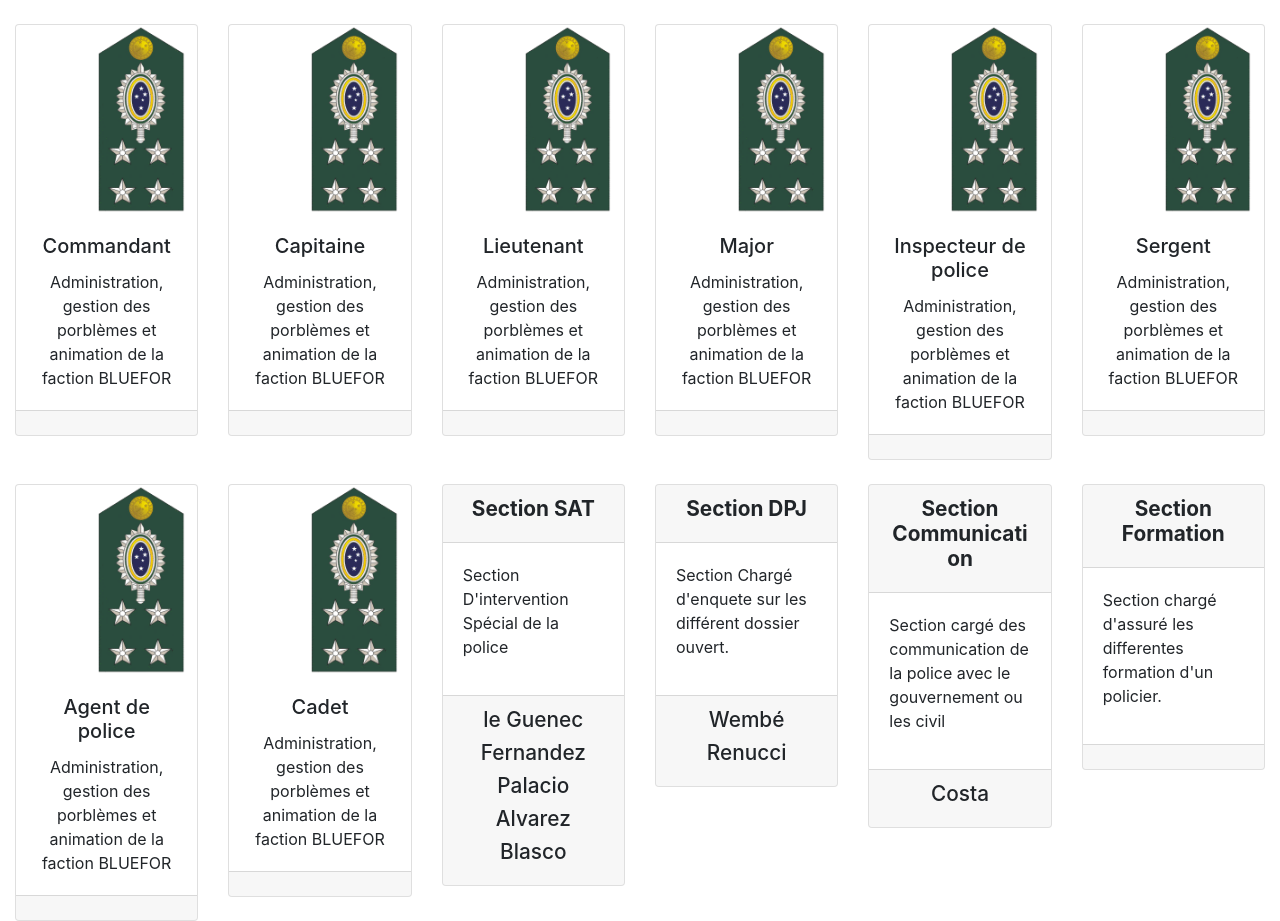
After one commit to ErwanMoreau/Nueva, a PHP site: the page made by view/hierachie.php in a window 1280 px wide. The commit adds this page. Run offline with PHP 8.4, Linux system fonts and the light colour scheme; the template is opened without the code that fills it, so the values that code supplies are empty; the visitor is signed in with stand-in values (Sample User, id 1); some libraries are stand-ins or nearby versions.

Commit message:
Add Hierachy page

```diff
--- a/css/style.css
+++ b/css/style.css
@@ -310,3 +310,16 @@
 .customDate{
   font-size: 0.6rem;
 }
+
+
+
+.customTitleHieBis{
+  font-size: 1.2rem;
+}
+.customTitleHie{
+  font-size: 1.3rem;
+}
+.card-img-top{
+  width: 50%!important;
+  margin-left: 80px;
+}
--- /dev/null
+++ b/view/hierachie.php
@@ -0,0 +1,304 @@
+<?php
+if( !isset($_SESSION['acces'])){
+    header('Location: index.php?id=1');
+}
+    require './app/bdd.php';
+
+    $com = $connexion->prepare('SELECT * FROM user WHERE id_grade= 8');
+    $com->execute();
+    $commandant = $com->fetchAll(PDO::FETCH_ASSOC);
+
+    $cap = $connexion->prepare('SELECT * FROM user WHERE id_grade= 7');
+    $cap->execute();
+    $capitaine = $cap->fetchAll(PDO::FETCH_ASSOC);
+
+    $lieut = $connexion->prepare('SELECT * FROM user WHERE id_grade= 6');
+    $lieut->execute();
+    $lieutenant = $lieut->fetchAll(PDO::FETCH_ASSOC);
+
+    $maj = $connexion->prepare('SELECT * FROM user WHERE id_grade= 5');
+    $maj->execute();
+    $major = $maj->fetchAll(PDO::FETCH_ASSOC);
+
+    $insp = $connexion->prepare('SELECT * FROM user WHERE id_grade= 4');
+    $insp->execute();
+    $inspecteur = $insp->fetchAll(PDO::FETCH_ASSOC);
+
+    $serg = $connexion->prepare('SELECT * FROM user WHERE id_grade= 3');
+    $serg->execute();
+    $sergent = $serg->fetchAll(PDO::FETCH_ASSOC);
+
+    $ag = $connexion->prepare('SELECT * FROM user WHERE id_grade= 2');
+    $ag->execute();
+    $agent = $ag->fetchAll(PDO::FETCH_ASSOC);
+
+    $sql = $connexion->prepare('SELECT * FROM user WHERE id_grade= 1');
+    $sql->execute();
+    $cadet = $sql->fetchAll(PDO::FETCH_ASSOC);
+?>
+<div class="container-fluid mt-4">
+
+  <div class="row">
+      <!-- Commandant -->
+      <div class="col-md-2">
+          <div class="card customTAC">
+              <img src="image/epaulette.gif" class="card-img-top" alt="">
+              <div class="card-body">
+                <h5 class="card-title">Commandant</h5>
+                <p class="card-text"> Administration, gestion des porblèmes et animation de la faction BLUEFOR</p>
+              </div>
+              <div class="card-footer">
+                <div class="row customTAC">
+                    <?php foreach ($commandant as $key):?>
+                        <div class="col-md-12">
+                        <h2 class="customTitleHieBis"> <?= $key['matricule'] ?></h2>
+                        </div>
+                        <div class="col-md-12">
+                            <h1 class="customTitleHie"> <?= $key['prenom'] ?> <?= $key['nom'] ?></h1>
+                        </div>
+                    <?php endforeach ?>
+                  </div>
+              </div>
+            </div>
+      </div>
+      <!-- Capitaine -->
+      <div class="col-md-2">
+          <div class="card customTAC">
+              <img src="image/epaulette.gif" class="card-img-top" alt="">
+              <div class="card-body">
+                <h5 class="card-title">Capitaine</h5>
+                <p class="card-text"> Administration, gestion des porblèmes et animation de la faction BLUEFOR</p>
+              </div>
+              <div class="card-footer">
+                <div class="row customTAC">
+                <?php foreach ($capitaine as $key):?>
+                    <div class="col-md-12">
+                      <h2 class="customTitleHieBis"> <?= $key['matricule'] ?></h2>
+                    </div>
+                    <div class="col-md-12">
+                        <h1 class="customTitleHie"> <?= $key['prenom'] ?> <?= $key['nom'] ?></h1>
+                    </div>
+                <?php endforeach ?>
+                </div>
+              </div>
+            </div>
+      </div>
+      <!-- Lieutenant -->
+      <div class="col-md-2">
+          <div class="card customTAC">
+              <img src="image/epaulette.gif" class="card-img-top" alt="">
+              <div class="card-body">
+                <h5 class="card-title">Lieutenant</h5>
+                <p class="card-text"> Administration, gestion des porblèmes et animation de la faction BLUEFOR</p>
+              </div>
+              <div class="card-footer">
+                <div class="row customTAC">
+                    <?php foreach ($lieutenant as $key):?>
+                        <div class="col-md-12">
+                        <h2 class="customTitleHieBis"> <?= $key['matricule'] ?></h2>
+                        </div>
+                        <div class="col-md-12">
+                            <h1 class="customTitleHie"> <?= $key['prenom'] ?> <?= $key['nom'] ?></h1>
+                        </div>
+                    <?php endforeach ?>
+                </div>
+              </div>
+            </div>
+      </div>
+      <!-- Major -->
+      <div class="col-md-2">
+          <div class="card customTAC">
+              <img src="image/epaulette.gif" class="card-img-top" alt="">
+              <div class="card-body">
+                <h5 class="card-title">Major</h5>
+                <p class="card-text"> Administration, gestion des porblèmes et animation de la faction BLUEFOR</p>
+              </div>
+              <div class="card-footer">
+                <div class="row customTAC">
+                    <?php foreach ($major as $key):?>
+                        <div class="col-md-12">
+                        <h2 class="customTitleHieBis"> <?= $key['matricule'] ?></h2>
+                        </div>
+                        <div class="col-md-12">
+                            <h1 class="customTitleHie"> <?= $key['prenom'] ?> <?= $key['nom'] ?></h1>
+                        </div>
+                    <?php endforeach ?>
+                </div>
+              </div>
+            </div>
+      </div>
+      <!-- Inspecteur de Police -->
+      <div class="col-md-2">
+          <div class="card customTAC">
+              <img src="image/epaulette.gif" class="card-img-top" alt="">
+              <div class="card-body">
+                <h5 class="card-title">Inspecteur de police</h5>
+                <p class="card-text"> Administration, gestion des porblèmes et animation de la faction BLUEFOR</p>
+              </div>
+              <div class="card-footer">
+                <div class="row customTAC">
+                    <?php foreach ($inspecteur as $key):?>
+                        <div class="col-md-12">
+                        <h2 class="customTitleHieBis"> <?= $key['matricule'] ?></h2>
+                        </div>
+                        <div class="col-md-12">
+                            <h1 class="customTitleHie"> <?= $key['prenom'] ?> <?= $key['nom'] ?></h1>
+                        </div>
+                    <?php endforeach ?>
+                </div>
+              </div>
+            </div>
+      </div>
+      <!-- Sergent -->
+      <div class="col-md-2">
+          <div class="card customTAC">
+              <img src="image/epaulette.gif" class="card-img-top" alt="">
+              <div class="card-body">
+                <h5 class="card-title">Sergent</h5>
+                <p class="card-text"> Administration, gestion des porblèmes et animation de la faction BLUEFOR</p>
+              </div>
+              <div class="card-footer">
+                <div class="row customTAC">
+                    <?php foreach ($sergent as $key):?>
+                        <div class="col-md-12">
+                        <h2 class="customTitleHieBis"> <?= $key['matricule'] ?></h2>
+                        </div>
+                        <div class="col-md-12">
+                            <h1 class="customTitleHie"> <?= $key['prenom'] ?> <?= $key['nom'] ?></h1>
+                        </div>
+                    <?php endforeach ?>
+                </div>
+              </div>
+            </div>
+      </div>
+      <!-- Agent de police -->
+      <div class="col-md-2  mt-4">
+          <div class="card customTAC">
+              <img src="image/epaulette.gif" class="card-img-top" alt="">
+              <div class="card-body">
+                <h5 class="card-title">Agent de police</h5>
+                <p class="card-text"> Administration, gestion des porblèmes et animation de la faction BLUEFOR</p>
+              </div>
+              <div class="card-footer">
+                <div class="row customTAC">
+                    <?php foreach ($agent as $key):?>
+                        <div class="col-md-12">
+                        <h2 class="customTitleHieBis"> <?= $key['matricule'] ?></h2>
+                        </div>
+                        <div class="col-md-12">
+                            <h1 class="customTitleHie"> <?= $key['prenom'] ?> <?= $key['nom'] ?></h1>
+                        </div>
+                    <?php endforeach ?>
+                </div>
+              </div>
+            </div>
+      </div>
+      <!-- Cadet  -->
+      <div class="col-md-2 mt-4">
+          <div class="card customTAC">
+              <img src="image/epaulette.gif" class="card-img-top" alt="">
+              <div class="card-body">
+                <h5 class="card-title">Cadet</h5>
+                <p class="card-text"> Administration, gestion des porblèmes et animation de la faction BLUEFOR</p>
+              </div>
+              <div class="card-footer">
+                <div class="row customTAC">
+                    <?php foreach ($cadet as $key):?>
+                        <div class="col-md-12">
+                        <h2 class="customTitleHieBis"> <?= $key['matricule'] ?></h2>
+                        </div>
+                        <div class="col-md-12">
+                            <h1 class="customTitleHie"> <?= $key['prenom'] ?> <?= $key['nom'] ?></h1>
+                        </div>
+                    <?php endforeach ?>
+                </div>
+              </div>
+            </div>
+      </div>
+      <!-- SAT -->
+      <div class="col-md-2 mt-4">
+        <div class="card">
+            <div class="card-header customTAC">
+                <h1 class="customTitleHie"> <strong>Section SAT </strong></h1>
+            </div>
+            <div class="card-body">
+                <p>
+                    Section D'intervention Spécial de la police
+                </p>
+            </div>
+            <div class="card-footer">
+                <div class="row">
+                    <div class="col-md-12 customTAC">
+                        <h2 class="customTitleHie">le Guenec</h2>
+                        <h2 class="customTitleHie">Fernandez</h2>
+                        <h2 class="customTitleHie">Palacio</h2>
+                        <h2 class="customTitleHie">Alvarez</h2>
+                        <h2 class="customTitleHie">Blasco</h2>
+                    </div>
+                </div>
+            </div>
+        </div>
+      </div>
+      <!-- DPJ -->
+      <div class="col-md-2 mt-4">
+        <div class="card">
+            <div class="card-header customTAC">
+                <h1 class="customTitleHie"> <strong>Section DPJ </strong></h1>
+            </div>
+            <div class="card-body">
+                <p>
+                    Section Chargé d'enquete sur les différent dossier ouvert.
+                </p>
+            </div>
+            <div class="card-footer">
+                <div class="row">
+                    <div class="col-md-12 customTAC">
+                        <h2 class="customTitleHie">Wembé</h2>
+                        <h2 class="customTitleHie">Renucci</h2>
+                    </div>
+                </div>
+            </div>
+        </div>
+      </div>
+      <!-- Section Com -->
+      <div class="col-md-2 mt-4">
+        <div class="card">
+            <div class="card-header customTAC">
+                <h1 class="customTitleHie"> <strong>Section Communication </strong></h1>
+            </div>
+            <div class="card-body">
+                <p>
+                    Section cargé des communication de la police avec le gouvernement ou les civil
+                </p>
+            </div>
+            <div class="card-footer">
+                <div class="row">
+                    <div class="col-md-12 customTAC">
+                        <h2 class="customTitleHie">Costa</h2>
+                    </div>
+                </div>
+            </div>
+        </div>
+      </div>
+      <!-- Section Formation -->
+      <div class="col-md-2 mt-4">
+        <div class="card">
+            <div class="card-header customTAC">
+                <h1 class="customTitleHie"> <strong>Section Formation </strong></h1>
+            </div>
+            <div class="card-body">
+                <p>
+                    Section chargé d'assuré les differentes formation d'un policier.
+                </p>
+            </div>
+            <div class="card-footer">
+                <div class="row">
+                    <div class="col-md-12 customTAC">
+                        <!-- <h2 class="customTitleHie">le Guenec</h2> -->
+                    </div>
+                </div>
+            </div>
+        </div>
+      </div>
+    </div>
+</div>
```
Also changed, not shown: view/sidebar.php (+10 -0 lines), image/epaulette.gif (added).
